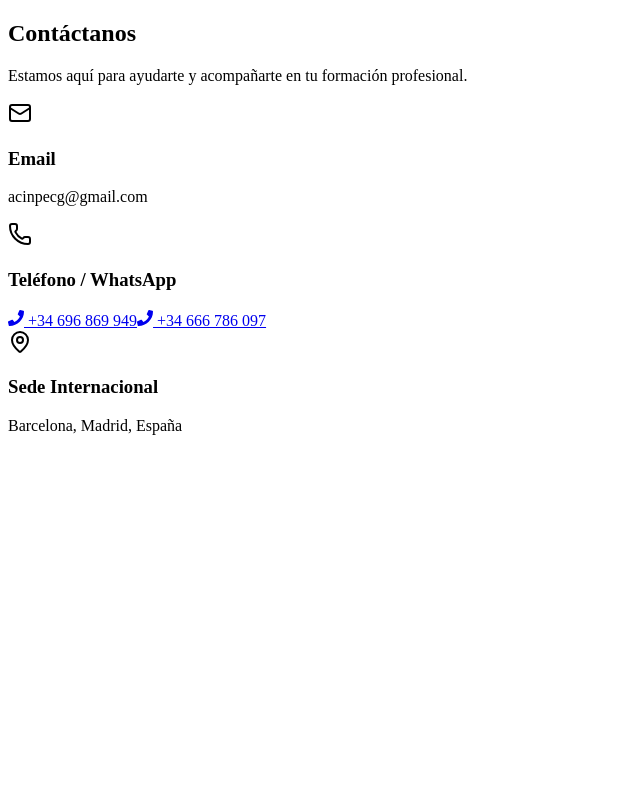
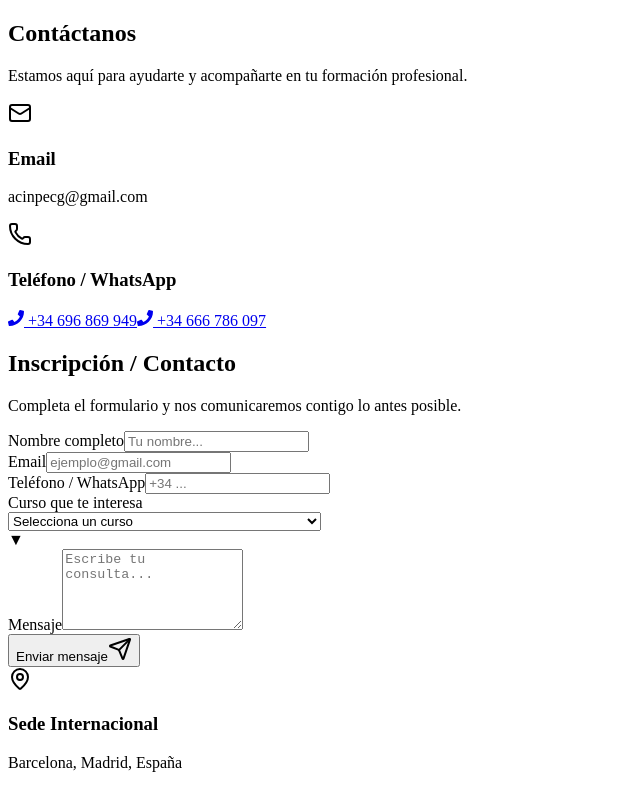
Before and after one commit to MartFrida/acinpeg, a Next.js app: page /Contacts in a window 1280 px wide. Shown: the whole page, without its empty margins (0-640 px from the left). Built offline with nearby package versions, Linux system fonts and the light colour scheme.

Commit message:
creaate contact form

```diff
--- a/package.json
+++ b/package.json
@@ -10,14 +10,17 @@
     "preview": "vite preview"
   },
   "dependencies": {
+    "@emailjs/browser": "^4.4.1",
     "@reduxjs/toolkit": "^2.8.2",
     "@tailwindcss/vite": "^4.1.10",
+    "emailjs-com": "^3.2.0",
     "framer-motion": "^12.23.22",
     "lucide-react": "^0.545.0",
     "next": "^15.3.3",
     "process": "^0.11.10",
     "react": "^19.1.0",
     "react-dom": "^19.1.0",
+    "react-hot-toast": "^2.6.0",
     "react-icons": "^5.5.0",
     "react-redux": "^9.2.0",
     "react-router-dom": "^7.6.2",
--- /dev/null
+++ b/src/components/ContactForm.tsx
@@ -0,0 +1,213 @@
+import { useState } from "react";
+import { motion } from "framer-motion";
+import emailjs from "@emailjs/browser";
+import toast, { Toaster } from "react-hot-toast";
+import courses from "../data/courses.json";
+import Divider from "../components/Divider";
+import { Send } from "lucide-react";
+
+interface Course {
+  id: string;
+  title: string;
+  description: string;
+}
+
+interface FormData {
+  name: string;
+  email: string;
+  phone: string;
+  course: string;
+  message: string;
+  [key: string]: string;
+}
+
+interface FormErrors {
+  name?: string;
+  email?: string;
+  phone?: string;
+  course?: string;
+  message?: string;
+}
+
+export default function ContactForm() {
+  const [form, setForm] = useState<FormData>({
+    name: "",
+    email: "",
+    phone: "",
+    course: "",
+    message: "",
+  });
+
+  const [errors, setErrors] = useState<FormErrors>({});
+
+  const validate = () => {
+    const newErrors: FormErrors = {};
+
+    if (!form.name.trim()) newErrors.name = "El nombre es obligatorio.";
+    if (!form.email.trim()) newErrors.email = "El email es obligatorio.";
+    else if (!/\S+@\S+\.\S+/.test(form.email))
+      newErrors.email = "Formato de email inválido.";
+
+    if (!form.course.trim())
+      newErrors.course = "Seleccione un curso por favor.";
+
+    if (!form.message.trim())
+      newErrors.message = "El mensaje no puede estar vacío.";
+
+    setErrors(newErrors);
+
+    return Object.keys(newErrors).length === 0;
+  };
+
+  const sendEmail = (e: React.FormEvent) => {
+    e.preventDefault();
+
+    if (!validate()) {
+      toast.error("Por favor, revisa los campos.");
+      return;
+    }
+
+    emailjs
+      .send("YOUR_SERVICE_ID", "YOUR_TEMPLATE_ID", form, "YOUR_PUBLIC_KEY")
+      .then(
+        () => {
+          toast.success("Mensaje enviado correctamente!");
+          setForm({ name: "", email: "", phone: "", course: "", message: "" });
+        },
+        () => {
+          toast.error("Error al enviar. Intenta nuevamente.");
+        }
+      );
+  };
+
+  return (
+    <div className="w-full  mt-10 pb-24">
+      <Toaster />
+      <Divider />
+
+      <section className="max-w-5xl mx-auto mt-16">
+        <motion.div
+          initial={{ opacity: 0, y: 50 }}
+          whileInView={{ opacity: 1, y: 0 }}
+          viewport={{ once: true }}
+          transition={{ duration: 0.8 }}
+          className="bg-slate-800/70 border border-amber-400/40 rounded-2xl p-10 shadow-xl backdrop-blur-lg w-full"
+        >
+          <h2 className="text-3xl md:text-4xl font-bold text-center text-amber-400 mb-6 drop-shadow">
+            Inscripción / Contacto
+          </h2>
+          <p className="text-gray-300 text-center mb-10 text-lg">
+            Completa el formulario y nos comunicaremos contigo lo antes posible.
+          </p>
+
+          <form onSubmit={sendEmail} className="space-y-6 w-full">
+            {/* NAME */}
+            <div>
+              <label className="text-gray-300 block mb-2 font-medium">
+                Nombre completo
+              </label>
+              <input
+                type="text"
+                value={form.name}
+                onChange={(e) => setForm({ ...form, name: e.target.value })}
+                className="w-full p-3 rounded-lg bg-slate-900/40 border border-slate-700 focus:border-amber-400 focus:ring-2 focus:ring-amber-400/30 transition text-gray-200"
+                placeholder="Tu nombre..."
+              />
+              {errors.name && (
+                <p className="text-red-400 text-sm mt-1">{errors.name}</p>
+              )}
+            </div>
+
+            {/* EMAIL */}
+            <div>
+              <label className="text-gray-300 block mb-2 font-medium">
+                Email
+              </label>
+              <input
+                type="email"
+                value={form.email}
+                onChange={(e) => setForm({ ...form, email: e.target.value })}
+                className="w-full p-3 rounded-lg bg-slate-900/40 border border-slate-700 focus:border-amber-400 focus:ring-2 focus:ring-amber-400/30 transition text-gray-200"
+                placeholder="ejemplo@gmail.com"
+              />
+              {errors.email && (
+                <p className="text-red-400 text-sm mt-1">{errors.email}</p>
+              )}
+            </div>
+
+            {/* PHONE */}
+            <div>
+              <label className="text-gray-300 block mb-2 font-medium">
+                Teléfono / WhatsApp
+              </label>
+              <input
+                type="tel"
+                value={form.phone}
+                onChange={(e) => setForm({ ...form, phone: e.target.value })}
+                className="w-full p-3 rounded-lg bg-slate-900/40 border border-slate-700 focus:border-amber-400 focus:ring-2 focus:ring-amber-400/30 transition text-gray-200"
+                placeholder="+34 ..."
+              />
+            </div>
+
+            {/* COURSE SELECT */}
+            <div>
+  <label className="text-gray-300 block mb-2 font-medium">
+    Curso que te interesa
+  </label>
+  <div className="relative">
+    <select
+      value={form.course}
+      onChange={(e) => setForm({ ...form, course: e.target.value })}
+      className="w-full p-3 pr-10 rounded-lg bg-slate-900/40 border border-slate-700 focus:border-amber-400 focus:ring-2 focus:ring-amber-400/30 transition text-gray-200 appearance-none"
+    >
+      <option value="">Selecciona un curso</option>
+      {courses.map((c: Course) => (
+        <option key={c.id} value={c.title}>
+          {c.title}
+        </option>
+      ))}
+    </select>
+
+    {/* Опционально можно добавить свою стрелку */}
+    <div className="pointer-events-none absolute inset-y-0 right-3 flex items-center text-gray-300">
+      ▼
+    </div>
+  </div>
+  {errors.course && (
+    <p className="text-red-400 text-sm mt-1">{errors.course}</p>
+  )}
+</div>
+
+            {/* MESSAGE */}
+            <div>
+              <label className="text-gray-300 block mb-2 font-medium">
+                Mensaje
+              </label>
+              <textarea
+                rows={5}
+                value={form.message}
+                onChange={(e) => setForm({ ...form, message: e.target.value })}
+                className="w-full p-3 rounded-lg bg-slate-900/40 border border-slate-700 focus:border-amber-400 focus:ring-2 focus:ring-amber-400/30 transition text-gray-200"
+                placeholder="Escribe tu consulta..."
+              />
+              {errors.message && (
+                <p className="text-red-400 text-sm mt-1">{errors.message}</p>
+              )}
+            </div>
+
+            {/* SUBMIT */}
+            <motion.button
+              whileHover={{ scale: 1.05 }}
+              whileTap={{ scale: 0.95 }}
+              type="submit"
+              className="flex justify-center items-center gap-3 px-4 py-2 bg-amber-500/90 hover:bg-amber-500 text-slate-900 text-lg rounded-lg transition mt-auto w-fit"
+            >
+              Enviar mensaje
+              <Send className="w-[22px] h-[22px]" />
+            </motion.button>
+          </form>
+        </motion.div>
+      </section>
+    </div>
+  );
+}
--- a/src/pages/Contacts.tsx
+++ b/src/pages/Contacts.tsx
@@ -2,6 +2,7 @@ import { motion } from "framer-motion";
 import { Mail, Phone, MapPin } from "lucide-react";
 import { FaPhone } from "react-icons/fa";
 import Divider from "../components/Divider";
+import ContactForm from "../components/ContactForm";
 
 export default function Contacts() {
   return (
@@ -79,6 +80,10 @@ export default function Contacts() {
             </div>
           </motion.div>
 
+
+        </div>
+         <ContactForm />
+
           {/* LOCATION */}
           <motion.div
             initial={{ opacity: 0, y: 40 }}
@@ -94,7 +99,6 @@ export default function Contacts() {
             <p className="text-gray-300 text-center text-lg">Barcelona, Madrid, España</p>
           </motion.div>
 
-        </div>
       </section>
     </div>
   );
```
Also changed, not shown: 1 other file (tests, documents, lock files or other folders).
